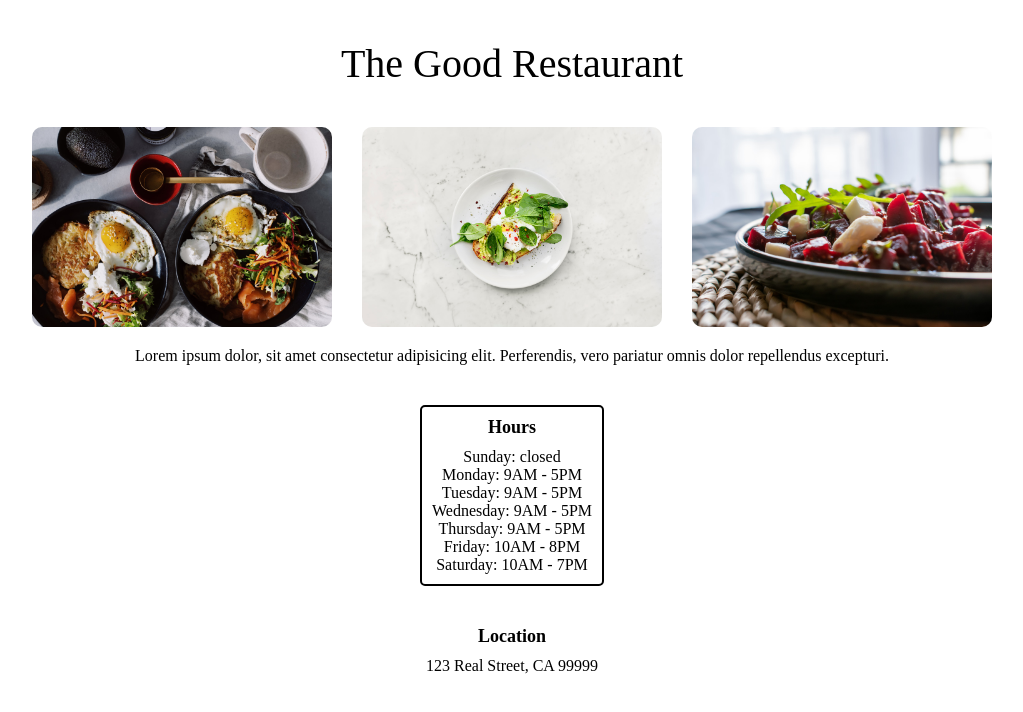
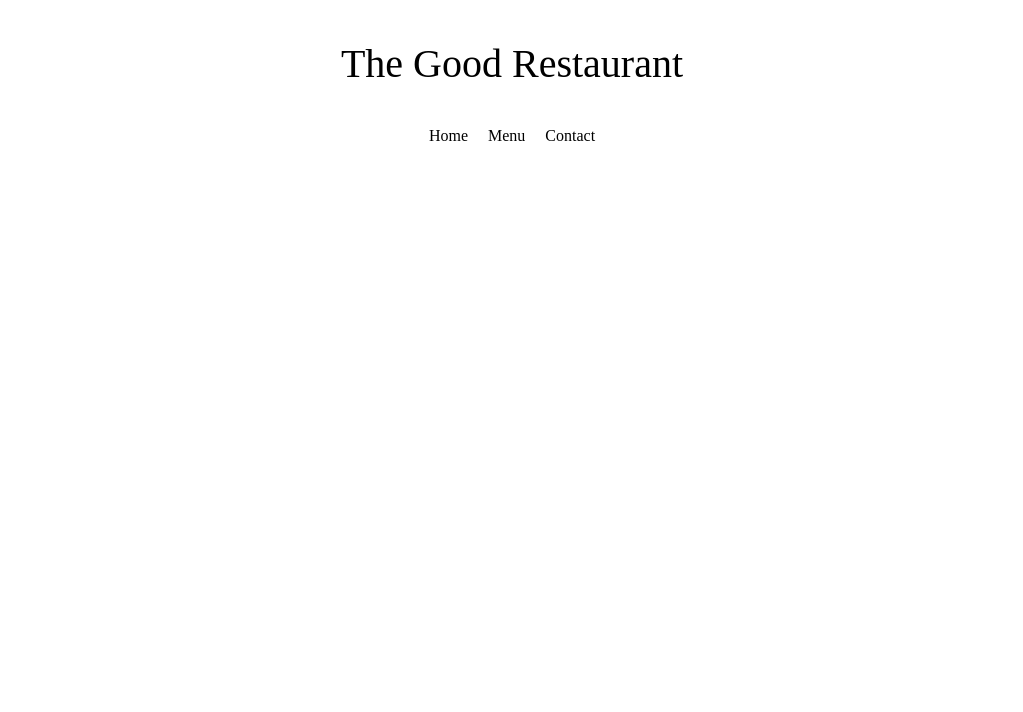
Before and after one commit to apoorwaG/restaurant-page, a website built with webpack: page dist/index.html in a window 1280 px wide. Shown: the whole page, without its empty margins (128-1151 px from the left). Built offline with nearby package versions, Linux system fonts and the light colour scheme.

Commit message:
breaking each tab into modules

```diff
--- /dev/null
+++ b/src/home.js
@@ -0,0 +1,10 @@
+function loadHeaderImages() {
+
+}
+
+function loadHome() {
+    loadHeaderImages();
+
+}
+
+export {loadHome}
--- a/src/index.js
+++ b/src/index.js
@@ -3,51 +3,97 @@ import HeaderOne from './images/header.jpg';
 import HeaderTwo from './images/header_2.jpg';
 import HeaderThree from './images/header_3.jpg';
 
-const element = document.querySelector("#content");
+import {loadHome} from './home';
 
-const upperBody = element.querySelector(".upperBody");
+const displayController = (() => {
 
-const imageSrcArr = [HeaderOne, HeaderTwo, HeaderThree];
-for(let i = 0; i < 3; i++){
-    const myIcon = new Image();
-    myIcon.src = imageSrcArr[i];
-    upperBody.appendChild(myIcon);
-}
+    function loadTitle() {
+        const element = document.querySelector('#content');
+
+        const headerSection = document.createElement("div");
+        headerSection.classList.add("header");
+
+        const logo = document.createElement("div");
+        logo.classList.add("logo");
+        logo.textContent = "The Good Restaurant";
+
+        headerSection.appendChild(logo);
+        element.appendChild(headerSection);
+
+    }
+
+    function loadNavigation() {
+        const element = document.querySelector('#content');
+
+        const navBar = document.createElement("div");
+        navBar.classList.add("navbar");
+
+        const sections = ['Home', 'Menu', 'Contact']
+
+        for(let i = 0; i < 3; i++){
+            const section = document.createElement('div')
+            section.textContent = sections[i];
+            section.classList.add('tab');
+            navBar.append(section);
+        }
+
+        element.append(navBar);
+    }
+
+    loadTitle();
+    loadNavigation();
+
+    loadHome();
+
+})();
+
+loadHome();
+
+// const element = document.querySelector("#content");
+
+// const upperBody = element.querySelector(".upperBody");
+
+// const imageSrcArr = [HeaderOne, HeaderTwo, HeaderThree];
+// for(let i = 0; i < 3; i++){
+//     const myIcon = new Image();
+//     myIcon.src = imageSrcArr[i];
+//     upperBody.appendChild(myIcon);
+// }
 
 
-const infoText = document.querySelector(".info .text");
-infoText.textContent = "Lorem ipsum dolor, sit amet consectetur adipisicing elit. Perferendis, vero pariatur omnis dolor repellendus excepturi."
+// const infoText = document.querySelector(".info .text");
+// infoText.textContent = "Lorem ipsum dolor, sit amet consectetur adipisicing elit. Perferendis, vero pariatur omnis dolor repellendus excepturi."
 
-const week = {
-    "Sunday": "closed",
-    "Monday": "9AM - 5PM",
-    "Tuesday": "9AM - 5PM",
-    "Wednesday": "9AM - 5PM",
-    "Thursday": "9AM - 5PM",
-    "Friday": "10AM - 8PM",
-    "Saturday": "10AM - 7PM"
-}
+// const week = {
+//     "Sunday": "closed",
+//     "Monday": "9AM - 5PM",
+//     "Tuesday": "9AM - 5PM",
+//     "Wednesday": "9AM - 5PM",
+//     "Thursday": "9AM - 5PM",
+//     "Friday": "10AM - 8PM",
+//     "Saturday": "10AM - 7PM"
+// }
 
-const hoursSection = document.querySelector(".info .hours");
-const hoursHeader = document.createElement("div");
-hoursHeader.classList.add("hoursHeader");
-hoursHeader.textContent = "Hours";
-hoursSection.appendChild(hoursHeader);
+// const hoursSection = document.querySelector(".info .hours");
+// const hoursHeader = document.createElement("div");
+// hoursHeader.classList.add("hoursHeader");
+// hoursHeader.textContent = "Hours";
+// hoursSection.appendChild(hoursHeader);
 
-for (const day in week){
-    const dayDiv = document.createElement("div");
-    dayDiv.classList.add("day")
-    dayDiv.textContent = `${day}: ${week[day]}`;
-    hoursSection.appendChild(dayDiv);
-}
+// for (const day in week){
+//     const dayDiv = document.createElement("div");
+//     dayDiv.classList.add("day")
+//     dayDiv.textContent = `${day}: ${week[day]}`;
+//     hoursSection.appendChild(dayDiv);
+// }
 
-const locationSection = document.querySelector(".info .location");
-const locationHeader = document.createElement("div");
-locationHeader.classList.add("locationHeader");
-locationHeader.textContent = "Location";
-locationSection.appendChild(locationHeader);
+// const locationSection = document.querySelector(".info .location");
+// const locationHeader = document.createElement("div");
+// locationHeader.classList.add("locationHeader");
+// locationHeader.textContent = "Location";
+// locationSection.appendChild(locationHeader);
 
-const locationText = document.createElement("div");
-locationText.classList.add("locationText");
-locationText.textContent = "123 Real Street, CA 99999"
-locationSection.appendChild(locationText);
+// const locationText = document.createElement("div");
+// locationText.classList.add("locationText");
+// locationText.textContent = "123 Real Street, CA 99999"
+// locationSection.appendChild(locationText);
--- a/src/style.css
+++ b/src/style.css
@@ -18,6 +18,11 @@ body {
     font-size: 40px;
     padding: 20px;
     margin: 20px 0;
+}
+
+.navbar {
+    display: flex;
+    column-gap: 20px;
 }
 
 .upperBody {
```
Also changed, not shown: dist/index.html, dist/main.js.
